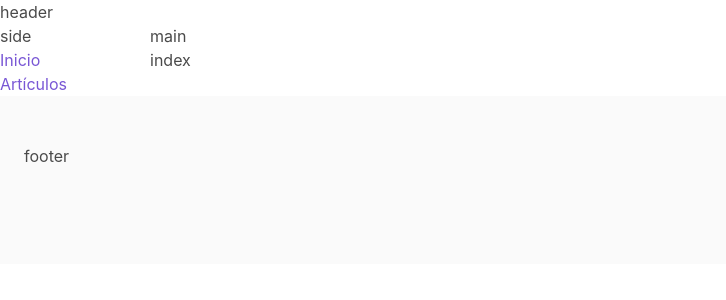
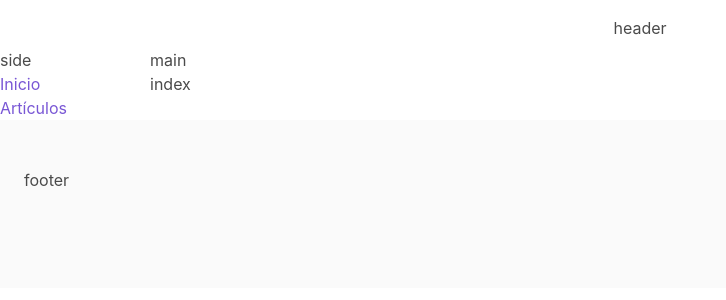
Before and after one commit to alexvkcr/shop, a Vue app in the folder shop/: page / in a window 1280 px wide. Shown: the top 300 px of the page, without its empty margins (0-726 px from the left). Built offline with nearby package versions, Linux system fonts and the light colour scheme.

Commit message:
Improvement button header

```diff
--- a/shop/src/components/AppHeader.vue
+++ b/shop/src/components/AppHeader.vue
@@ -1,7 +1,7 @@
 <template>
   <div id="AppHeader">
       <div class="icon-container">
-      <b-icon     class="lateral-icon"
+      <b-icon   class="lateral-icon"
                 icon="view-headline"
                 size="is-medium">
             </b-icon></div>
@@ -20,12 +20,16 @@ export default {
 
 <style>
 #AppHeader {
+  margin-top: 1vh;
+  padding: 1vh 5vw;
+  text-align: center;
 }
 .icon-container{
   display: none;
 }
 .lateral-icon{
-  margin: 1vh 1vw;
+  position: absolute;
+  left: 10px;
 }
 
 @media screen and (max-width: 490px) {
```
